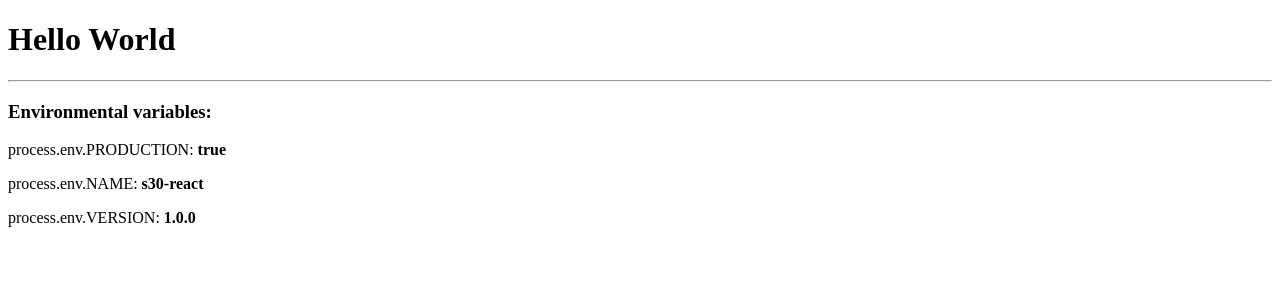
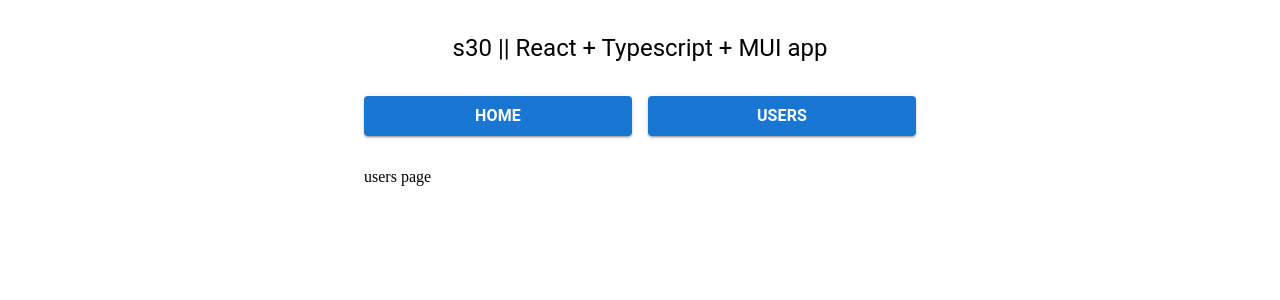
Before and after one commit to balda-kamil/s30-react, a React app: page /users in a window 1280 px wide. Shown: the top 300 px of the page. Built offline with nearby package versions, Linux system fonts and the light colour scheme; no server answers.

Commit message:
basic app setup

```diff
--- a/public/index.html
+++ b/public/index.html
@@ -5,6 +5,11 @@
         <meta name="viewport" content="width=device-width, initial-scale=1.0">
         <meta http-equiv="X-UA-Compatible" content="ie=edge">
         <title>s30 TypeScript App</title>
+        <style>
+            a{
+                text-decoration: none;
+            }
+        </style>
     </head>
     <body>
         <div id="root"></div>
--- a/src/App.tsx
+++ b/src/App.tsx
@@ -1,6 +1,52 @@
 import React from "react";
-import HelloWorld from "components/HelloWorld";
+import Container from "@mui/material/Container";
+import Typography from "@mui/material/Typography";
+import {BrowserRouter as Router, Routes, Route} from "react-router-dom";
+import UsersPage from "components/UsersPage";
+import Form from "components/Form";
+import MenuBar from "components/MenuBar";
 
-const App: React.FC = () => <HelloWorld />;
+const App: React.FC = () => {
+    // const myUserData = {
+    //     roles: ["administrator", "editor"],
+    //     email: "baldakamil@doe.com",
+    //     name: "Johdasdsan2 sadd"
+    // };
+
+    // useEffect(() => {
+    //     console.log("JSON.stringify(myUserData)", JSON.stringify(myUserData));
+    //     console.log("myUserData", myUserData);
+    //     axios.get("http://localhost/users/role/administrator").then((res) => console.log(res));
+    //     axios
+    //         .post("http://localhost/users", JSON.stringify(myUserData), {
+    //             headers: {
+    //                 "Content-Type": "application/json"
+    //             }
+    //         })
+    //         .then(function (response) {
+    //             console.log(response);
+    //         })
+    //         .catch(function (error) {
+    //             console.error(error);
+    //         });
+    // });
+
+    return (
+        <Router>
+            <Container maxWidth="sm">
+                <Typography variant="h5" component="h5" gutterBottom sx={{my: 4}} align="center">
+                    s30 || React + Typescript + MUI app
+                </Typography>
+
+                <MenuBar />
+
+                <Routes>
+                    <Route path="/" element={<Form />} />
+                    <Route path="users" element={<UsersPage />} />
+                </Routes>
+            </Container>
+        </Router>
+    );
+};
 
 export default App;
--- /dev/null
+++ b/src/components/Form/index.tsx
@@ -0,0 +1,24 @@
+import React from "react";
+import {useForm, SubmitHandler} from "react-hook-form";
+
+type Inputs = {
+    email: "string";
+    roles: string[];
+    fullName: string;
+};
+
+const Form: React.FC = () => {
+    const {
+        register,
+        handleSubmit,
+        watch,
+        formState: {errors}
+    } = useForm<Inputs>();
+    const onSubmit: SubmitHandler<Inputs> = (data) => console.log(data);
+
+    console.log(watch("email"), watch("roles"), watch("fullName"));
+
+    return <>user form</>;
+};
+
+export default Form;
--- a/src/components/HelloWorld/index.tsx
+++ /dev/null
@@ -1,29 +0,0 @@
-import React, {useEffect} from "react";
-import axios from "axios";
-
-const HelloWorld: React.FC = () => {
-    useEffect(() => {
-        axios.get("http://localhost/users/role/administrator").then((res) => console.log(res));
-    }, []);
-
-    return (
-        <>
-            <h1>Hello World</h1>
-
-            <hr />
-
-            <h3>Environmental variables:</h3>
-            <p>
-                process.env.PRODUCTION: <b>{process.env.PRODUCTION.toString()}</b>
-            </p>
-            <p>
-                process.env.NAME: <b>{process.env.NAME}</b>
-            </p>
-            <p>
-                process.env.VERSION: <b>{process.env.VERSION}</b>
-            </p>
-        </>
-    );
-};
-
-export default HelloWorld;
--- /dev/null
+++ b/src/components/MenuBar/index.tsx
@@ -0,0 +1,42 @@
+import React from "react";
+import {Link} from "react-router-dom";
+import Grid from "@mui/material/Grid";
+import {Button} from "@mui/material";
+import Typography from "@mui/material/Typography";
+
+const MenuBar: React.FC = () => {
+    const buttons = [
+        {
+            text: "Home",
+            link: "/"
+        },
+        {
+            text: "Users",
+            link: "users"
+        }
+    ];
+
+    return (
+        <Grid container spacing={2} sx={{mb: 4}}>
+            {buttons.map((button, i) => {
+                return (
+                    <Grid item xs={6} key={`${button.text}_${i}`}>
+                        <Link to={button.link}>
+                            <Button variant="contained" sx={{width: "100%", py: 1}}>
+                                <Typography
+                                    component="span"
+                                    align="center"
+                                    sx={{fontWeight: "bold"}}
+                                >
+                                    {button.text}
+                                </Typography>
+                            </Button>
+                        </Link>
+                    </Grid>
+                );
+            })}
+        </Grid>
+    );
+};
+
+export default MenuBar;
--- /dev/null
+++ b/src/components/UsersPage/index.tsx
@@ -0,0 +1,7 @@
+import React from "react";
+
+const UsersPage: React.FC = () => {
+    return <>users page</>;
+};
+
+export default UsersPage;
--- a/webpack.config.ts
+++ b/webpack.config.ts
@@ -4,7 +4,9 @@
 import ForkTsCheckerWebpackPlugin from "fork-ts-checker-webpack-plugin";
 import {TsconfigPathsPlugin} from "tsconfig-paths-webpack-plugin";
 
-const webpackConfig = (env): Configuration => ({
+const env = process.env;
+
+module.exports = {
     entry: "./src/index.tsx",
     ...(env.production || !env.development ? {} : {devtool: "eval-source-map"}),
     resolve: {
@@ -15,6 +17,9 @@
         path: path.join(__dirname, "/dist"),
         filename: "build.js"
     },
+    devServer: {
+        historyApiFallback: true
+    },
     module: {
         rules: [
             {
@@ -24,7 +29,7 @@
                     transpileOnly: true
                 },
                 exclude: /dist/
-            }
+            },
         ]
     },
     plugins: [
@@ -42,6 +47,4 @@
             }
         })
     ]
-});
-
-export default webpackConfig;
+};
```
Also changed, not shown: package.json (+6 -1 lines), 1 other file (tests, documents, lock files or other folders).
